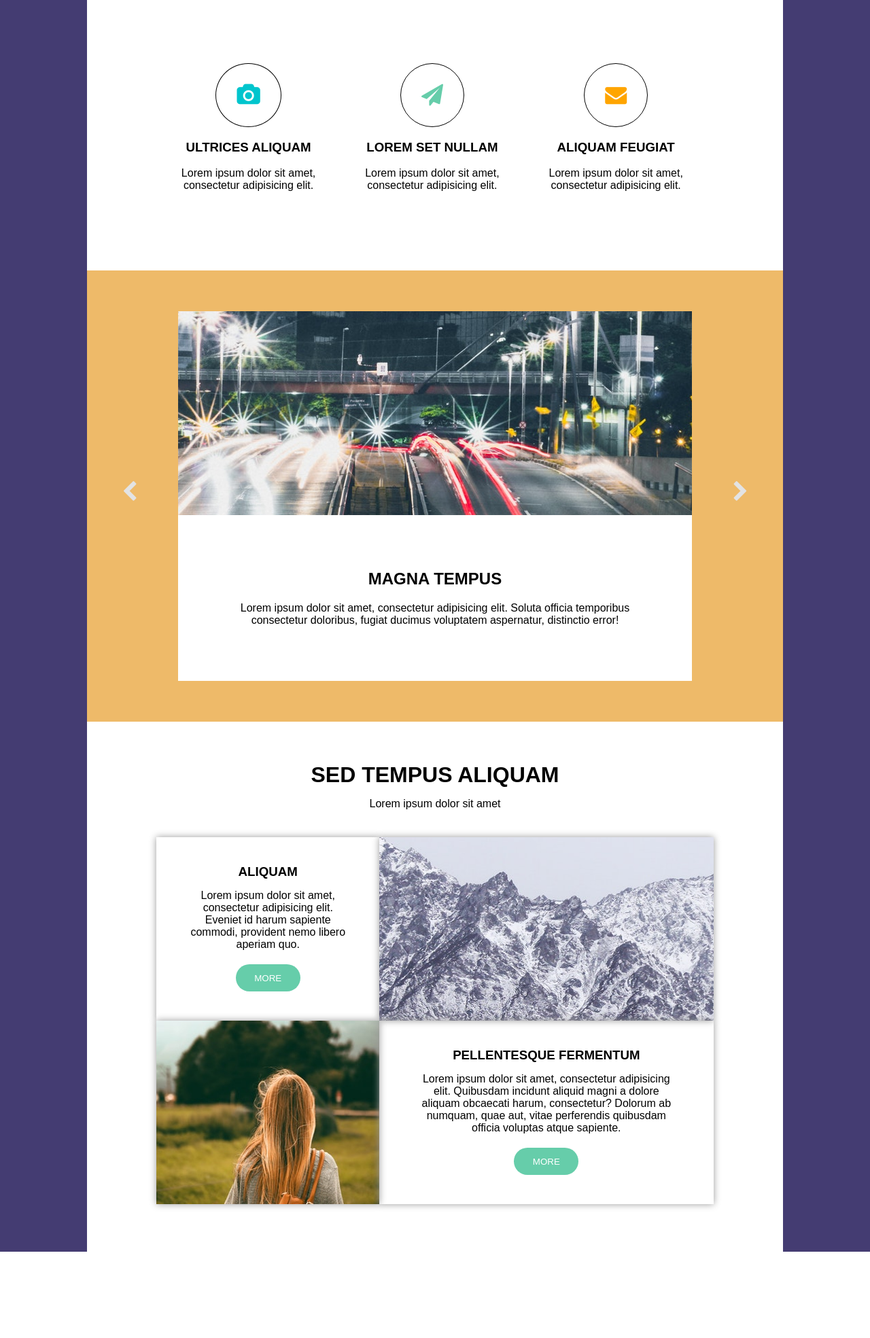
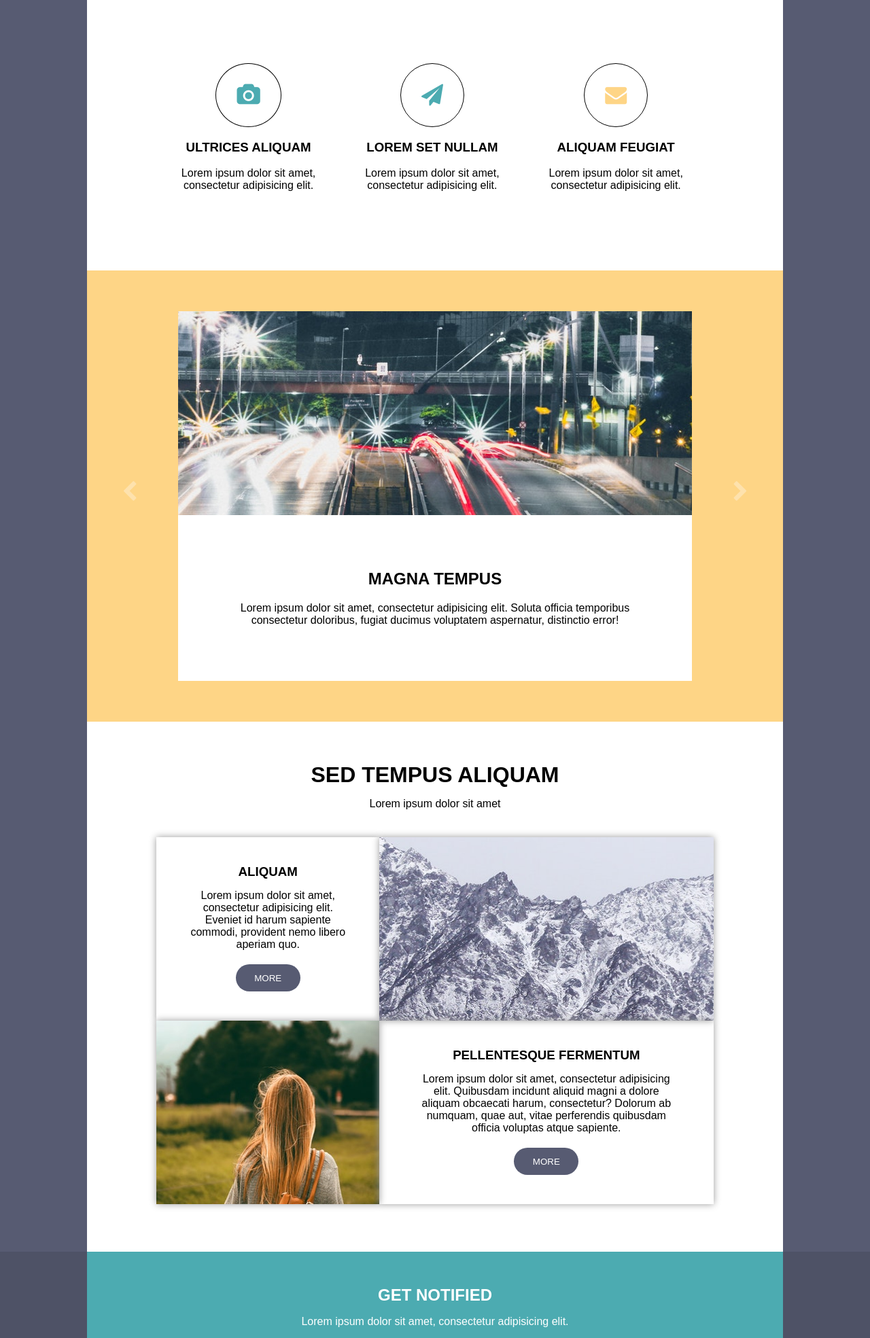
Before and after one commit to Tosinozin/altitude-clone, a plain HTML site: page index.html in a window 1280 px wide. Shown: the part 831-2800 px from the top of the page at 68% size. Before the commit the page ends 2673 px from the top, so only its background shows below. Drawn offline with Linux system fonts and the light colour scheme; files whose address does not match are found by name.

Commit message:
color changes

```diff
--- a/css/style.css
+++ b/css/style.css
@@ -11,7 +11,7 @@ html, body{
 }
 
 .firstLayer{
-    background-color: rgb(45, 30, 95);
+    background-color: rgb(78, 82, 102);
     color: #fff;
 }
 
@@ -30,7 +30,7 @@ nav h3{
     margin: 0;
 }
 nav .notBold{
-    color: #E3E3E3;
+    color: rgb(166, 168, 164);
 }
 nav .menu{
     float: right;
@@ -48,16 +48,16 @@ nav a{
     margin-top: 0;
 }
 .left p{
-    color: #E3E3E3;
+    color: rgb(210, 228, 220);
 }
 .leftTop{
-    background-color: #00C5CD;
+    background-color: rgb(76, 171, 177);
     padding: 70px 45px 0;
     text-align: center;
     height: 215px;
 }
 .leftTop button{
-    background-color: #00C5CD;
+    background-color: rgb(76, 171, 177);
     color: #fff;
     border-radius: 25px;
     width: 105px;
@@ -68,13 +68,13 @@ nav a{
 }
 
 .leftBottom{
-    background-color: #66CDAA;
+    background-color: rgb(105, 199, 173);
     padding: 70px 45px 0;
     text-align: center;
     height: 215px;
 }
 .leftBottom button{
-    background-color: #66CDAA;
+    background-color: rgb(105, 199, 173);
     color: #fff;
     border-radius: 25px;
     width: 105px;
@@ -97,7 +97,7 @@ nav a{
 
 
 .secondLayer{
-    background-color: rgb(68, 60, 114);
+    background-color: rgb(87, 91, 114);
 }
 .container1{
     background-color: #fff;
@@ -140,17 +140,17 @@ nav a{
 }
 
 .section1 i{
-    color: #00C5CD;
+    color: rgb(76, 171, 177);
 }
 .section2 i{
-    color: #66CDAA;
+    color: rgb(76, 171, 177);
 }
 .section3 i{
-    color: #FFA500;
+    color: rgb(254, 213, 134);
 }
 
 .container2{
-    background-color: rgb(238, 186, 105);
+    background-color: rgb(254, 213, 134);
     width: 80%;
     margin: 0 auto;
     padding-top: 60px;
@@ -186,7 +186,7 @@ nav a{
 }
 
 .container2 .arrow1{
-    color: #E3E3E3;
+    color: rgb(254, 226, 173);
     float: left;
     position: relative;
     top: 250px;
@@ -195,7 +195,7 @@ nav a{
 }
 
 .container2 .arrow2{
-    color: #E3E3E3;
+    color: rgb(254, 226, 173);
     float: left;
     cursor: pointer;
     position: relative;
@@ -244,7 +244,7 @@ nav a{
     padding: 15px 40px 20px;
 }
 .divide1 button{
-    background-color: #66CDAA;
+    background-color: rgb(87, 91, 114);
     color: #fff;
     border-radius: 25px;
     width: 95px;
@@ -285,7 +285,7 @@ nav a{
     padding: 15px 60px 20px;
 }
 .divide4 button{
-    background-color: #66CDAA;
+    background-color: rgb(87, 91, 114);
     color: #fff;
     border-radius: 25px;
     width: 95px;
@@ -293,3 +293,18 @@ nav a{
     border: none;
     cursor: pointer;
 }
+
+.thirdLayer{
+    background-color: rgb(78, 82, 102);
+}
+.container4{
+    width: 80%;
+    margin: 0 auto;
+    background-color: rgb(76, 171, 177);
+    text-align: center;
+    color: #fff;
+}
+.container4 h2{
+    margin: 0;
+    padding-top: 50px;
+}
--- a/index.html
+++ b/index.html
@@ -121,19 +121,24 @@
                             quibusdam officia voluptas atque
                             sapiente.
                         </p>
-                        <button>MORE</button
+                        <button>MORE</button>
                     </div>
                 </div>
             </div>
-
-
         </div>
-
-
 
     </div>
 
-
+    <div class="thirdLayer">
+        <div class="container4">
+            <h2>GET NOTIFIED</h2>
+            <p>Lorem ipsum dolor sit amet, consectetur
+                adipisicing elit.
+            </p>
+            <input type="text" name="email" placeholder="Email Address">
+            <button>SIGN UP</button>
+        </div>
+    </div>
 
 </body>
 </html>
```
